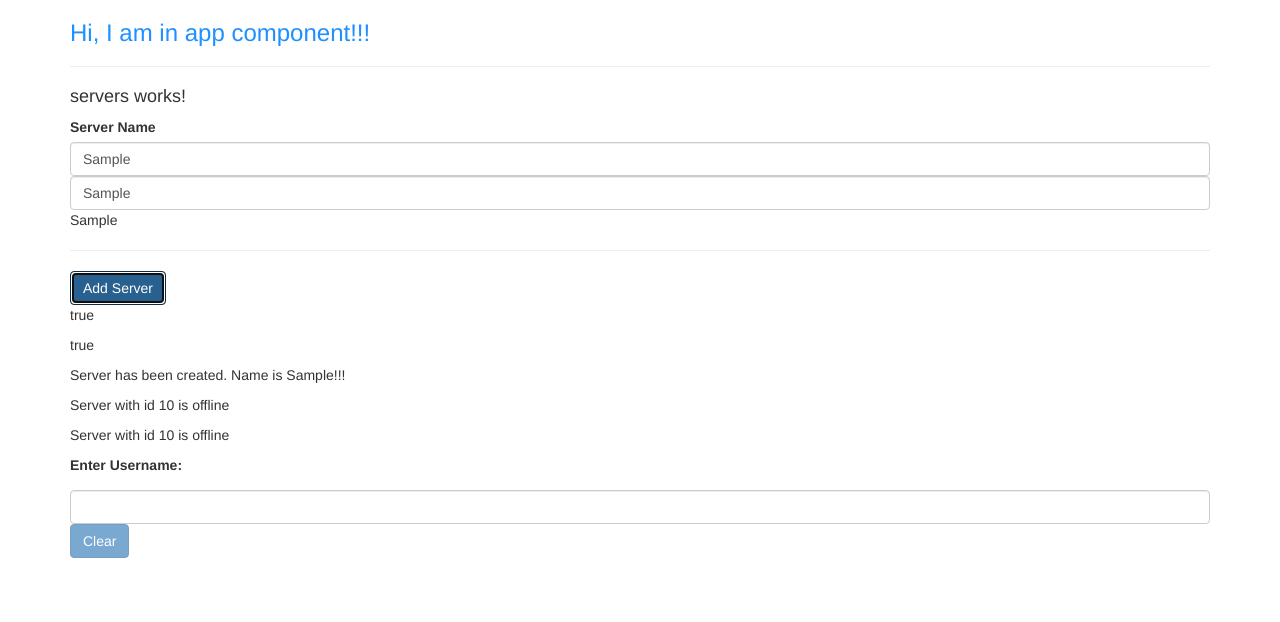
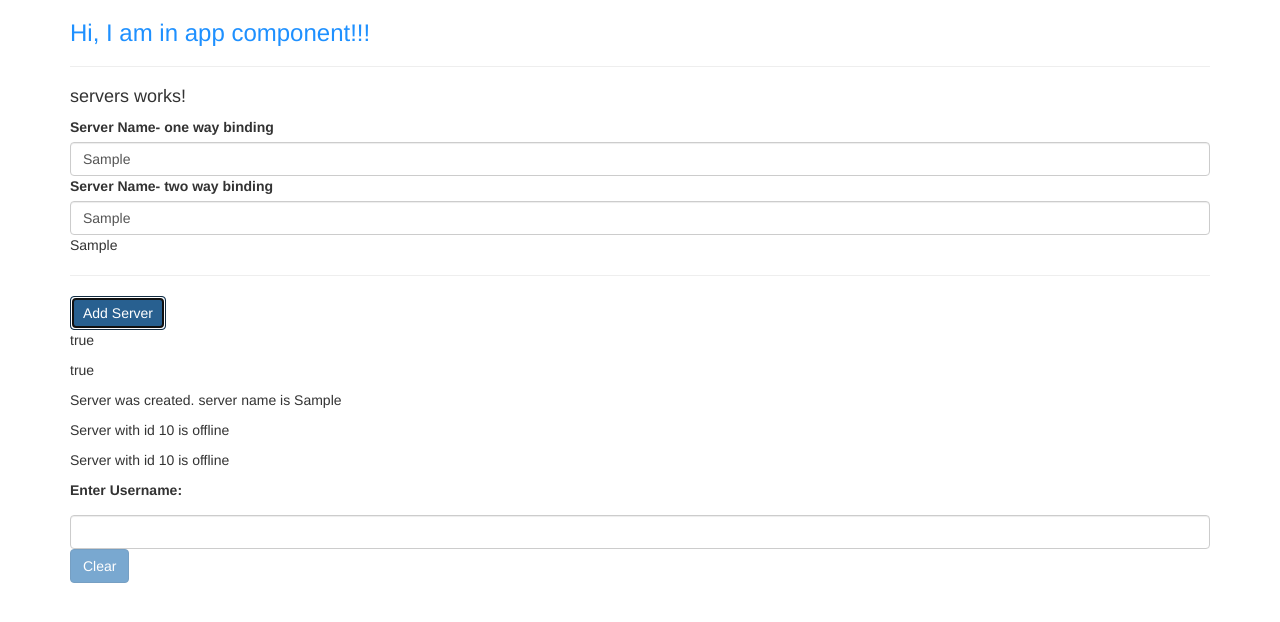
Before and after one commit to nitin1259/angular-journey, an Angular app: page / in a window 1280 px wide. Both pictures are taken after typing "Sample", "Sample" into the empty fields and a click on the button "Add Server". Shown: the top 622 px of the page. Built offline with nearby package versions, Linux system fonts and the light colour scheme.

Commit message:
directives - ngIf

```diff
--- a/src/app/servers/servers.component.html
+++ b/src/app/servers/servers.component.html
@@ -1,9 +1,10 @@
 <h4>servers works!</h4>
 
-<label for="server-name">Server Name</label>
+<label for="server-name">Server Name- one way binding </label>
 <input type="text" name="server-name" class="form-control" (input)="onUpdateServerName($event)"><!-- This is one way binding -->
 
 <!-- This is two way binding -->
+<label>Server Name- two way binding </label>
 <input type="text" class="form-control" [(ngModel)]="serverName">
 
 <p>{{serverName}}</p>
@@ -17,7 +18,9 @@
 <p [innerHTML]="allowNewServer"></p>
 
 
-<p>{{serverCreationStatus}}</p>
+<!-- <p>{{serverCreationStatus}}</p> -->
+<p *ngIf="isServerCreated">Server was created. server name is {{serverName}}</p>
+
 
 <app-server></app-server>
 <app-server></app-server>
--- a/src/app/servers/servers.component.ts
+++ b/src/app/servers/servers.component.ts
@@ -15,6 +15,7 @@ export class ServersComponent implements OnInit {
   allowNewServer = false;
   serverCreationStatus = 'No server created yet';
   serverName = '';
+  isServerCreated = false;
   constructor() {
     setTimeout(() => {
       this.allowNewServer = true;
@@ -24,6 +25,7 @@ export class ServersComponent implements OnInit {
   ngOnInit(): void {}
 
   onCreateServer() {
+    this.isServerCreated = true;
     this.serverCreationStatus =
       'Server has been created. Name is ' + this.serverName + '!!!';
   }
```
